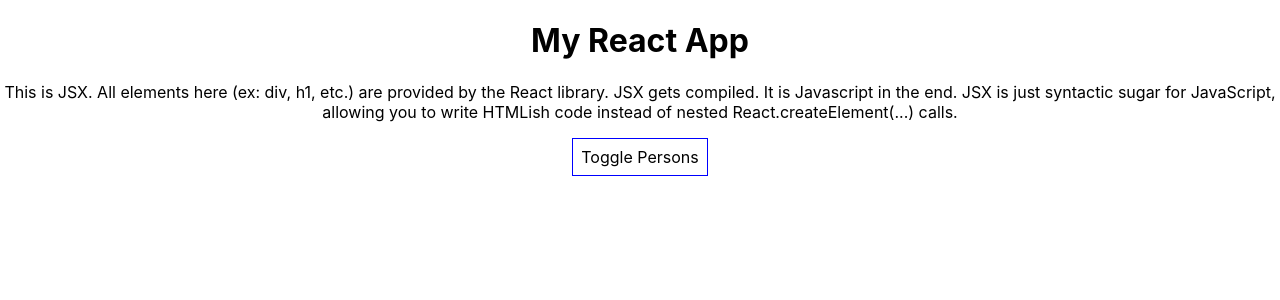
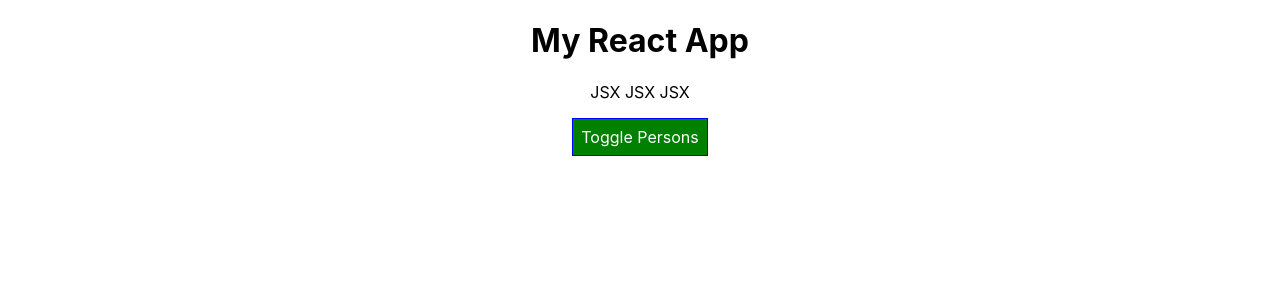
Before and after one commit to jg00/prac-react-01b, a React (Create React App) app: page / in a window 1280 px wide. Shown: the top 300 px of the page. Built offline with nearby package versions, Linux system fonts and the light colour scheme; the HTML template or start-up script is replaced by a standard one.

Commit message:
Set styles dynamically example.

```diff
--- a/src/App.css
+++ b/src/App.css
@@ -1,3 +1,11 @@
 .App {
   text-align: center;
 }
+
+.red {
+  color: red;
+}
+
+.bold {
+  font-weight: bold;
+}
--- a/src/App.js
+++ b/src/App.js
@@ -119,9 +119,13 @@ class App extends Component {
     /*
       Inline styles - this is a Javascript object.  Values need to be in quotes and have to be strings.
       Scoped to this component or the element you added it to like the button below.
+
+      By default, with inline styles, we cannot use pseudo selectors, media queries.
+      However we can use third-party library called 'Radium'
     */
     const style = {
-      backgroundColor: "white",
+      backgroundColor: "green",
+      color: "white",
       font: "inherit",
       border: "1px solid blue",
       padding: "8px",
@@ -165,6 +169,11 @@ class App extends Component {
         </div>
       );
 
+      /* After setting person variable above we can conditionally update the style {} object.
+         Style object is a const but we are assigning a value to one of it's properties.
+      */
+      style.backgroundColor = "red";
+
       /*
       // Kept for reference before handling using javascript list
       persons = (
@@ -190,15 +199,24 @@ class App extends Component {
     */
     }
 
+    // One technique for assinging and updating list of classNames
+    // let classes = ["red", "bold"].join(" "); // We get "red bold"
+    // const is fine since we are not assigning a new value.
+    const classes = [];
+    if (this.state.persons.length <= 2) {
+      classes.push("red"); // classes = ['red']
+    }
+    if (this.state.persons.length <= 1) {
+      classes.push("bold"); // classes = ['red', 'bold']
+    }
+
     return (
       <div className="App">
         <h1>My React App</h1>
-        <p>
-          This is JSX. All elements here (ex: div, h1, etc.) are provided by the
-          React library. JSX gets compiled. It is Javascript in the end. JSX is
-          just syntactic sugar for JavaScript, allowing you to write HTMLish
-          code instead of nested React.createElement(...) calls.
-        </p>
+
+        {/*  We could also assign className dynamically.  See classes variable above.  One way of doing this with array. */}
+        <p className={classes.join(" ")}>JSX JSX JSX</p>
+
         {/* Alternatives to passing arguments */}
         {/* <button onClick={this.switchNameHandler}>Switch Name</button> */}
         {/* <button onClick={this.switchNameHandler.bind(this, "Maximillian")}> */}
```
